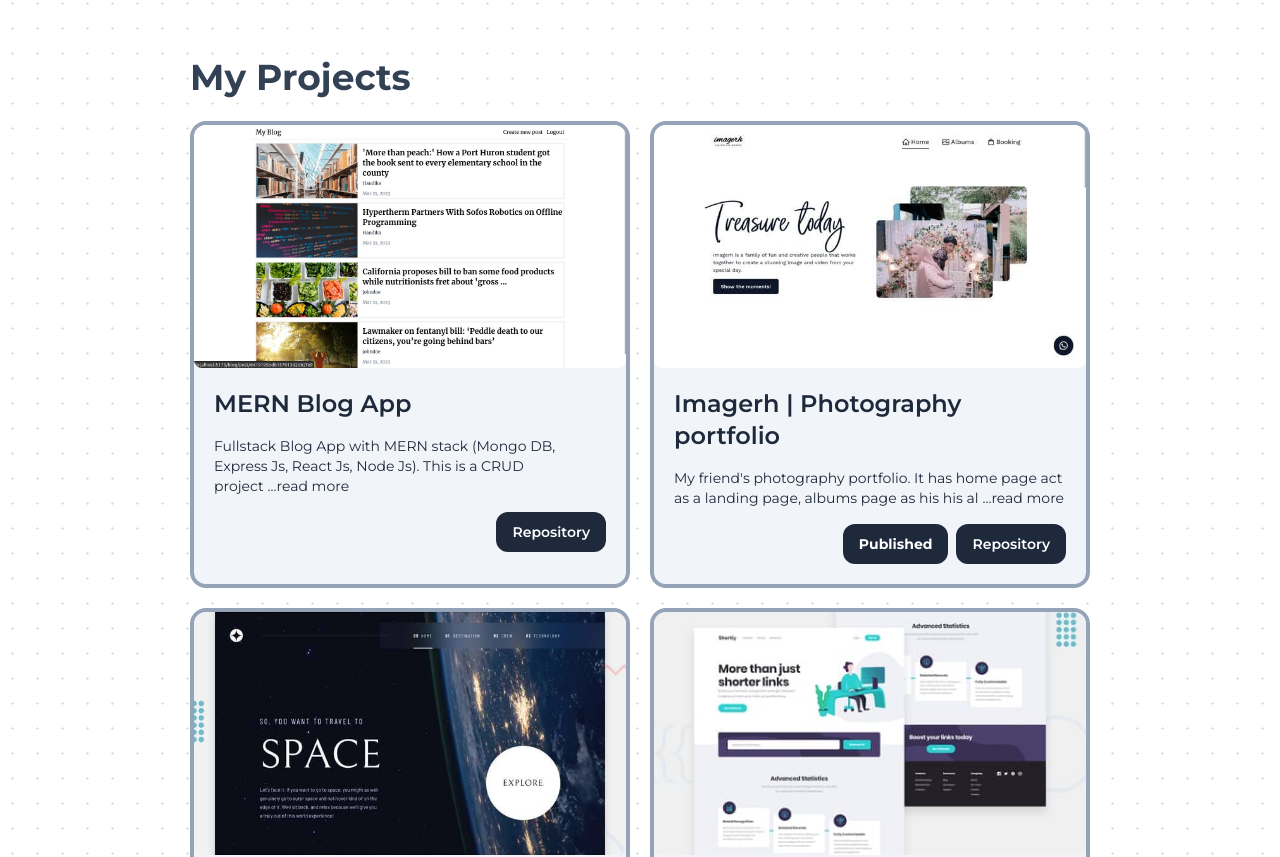
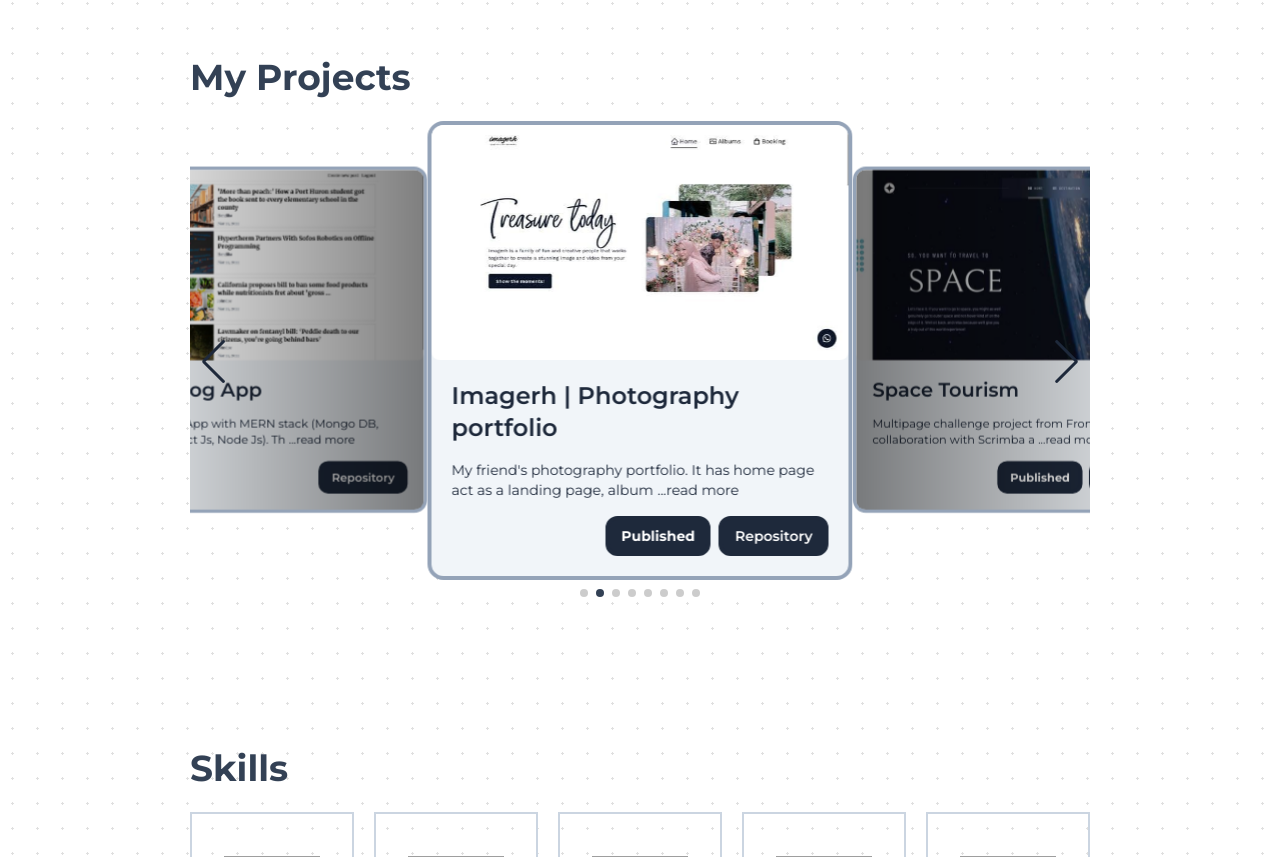
Before and after one commit to mhmmdhandika/handikas-portfolio, a React (Vite) app: page / in a window 1280 px wide. Shown: the part 759-1616 px from the top of the page. Built offline with nearby package versions, Linux system fonts and the light colour scheme; grey boxes are pictures that could not be loaded; the HTML template or start-up script is replaced by a standard one.

Commit message:
change projects to swiper

```diff
--- a/package.json
+++ b/package.json
@@ -7,7 +7,8 @@
     "react-dom": "^18.2.0",
     "react-icons": "^4.4.0",
     "react-scroll": "^1.8.7",
-    "sweetalert": "^2.1.2"
+    "sweetalert": "^2.1.2",
+    "swiper": "^9.2.4"
   },
   "scripts": {
     "dev": "vite",
--- a/src/components/ReadMore.jsx
+++ b/src/components/ReadMore.jsx
@@ -11,7 +11,7 @@ function ReadMore({ children }) {
 
   return (
     <p className='inline w-full'>
-      {isReadMore ? text.slice(0, 100) : text}
+      {isReadMore ? text.slice(0, 80) : text}
       <span
         onClick={toggleReadMore}
         className='cursor-pointer pl-1 hover:underline'
--- a/src/index.css
+++ b/src/index.css
@@ -168,3 +168,16 @@ h1 {
     border-radius: 64% 36% 27% 73% / 55% 58% 42% 45%;
   }
 }
+
+.swiper-pagination {
+  position: static !important;
+}
+
+.swiper-pagination-bullet-active {
+  background-color: #334155 !important;
+}
+
+.swiper-button-next,
+.swiper-button-prev {
+  color: #1e293b !important;
+}
--- a/src/partials/Hero.jsx
+++ b/src/partials/Hero.jsx
@@ -75,6 +75,7 @@ export default function Hero() {
             <img
               src='/assets/img/other/my-photo.png'
               alt="Muhamad Handika Sopian's photo"
+              draggable={false}
             />
           </div>
         </div>
--- a/src/partials/Projects.jsx
+++ b/src/partials/Projects.jsx
@@ -2,13 +2,22 @@ import { useContext } from 'react';
 import { SectionContext } from '../App';
 import projectsData from '../data/projects.json';
 import ReadMore from '../components/ReadMore';
+// Import Swiper React components
+import { Swiper, SwiperSlide } from 'swiper/react';
+import { Controller, Pagination, EffectCoverflow, Navigation } from 'swiper';
+
+// Import Swiper styles
+import 'swiper/css';
+import 'swiper/css/effect-coverflow';
+import 'swiper/css/pagination';
+import 'swiper/css/navigation';
 
 export default function Projects() {
   const thisSection = useContext(SectionContext).filter((section, index) => {
     return index === 1;
   })[0];
 
-  const lastFourProjects = -4;
+  const reversedProjectsData = [...projectsData].reverse();
 
   return (
     <section
@@ -18,17 +27,31 @@ export default function Projects() {
     >
       <div className='child-section'>
         <h2 className='title-section'>{`My ${thisSection.name}`}</h2>
-        <div className='grid gap-5 sm:grid-cols-2'>
-          {projectsData
-            .slice(lastFourProjects)
-            .reverse()
-            .map((project, index) => {
-              const { name, image, description, repository, published } =
-                project;
+        <Swiper
+          modules={[Controller, Pagination, Navigation, EffectCoverflow]}
+          effect='coverflow'
+          centeredSlides={true}
+          spaceBetween={50}
+          slidesPerView='2'
+          coverflowEffect={{
+            rotate: 0,
+            stretch: 0,
+            depth: 100,
+            modifier: 2.5,
+          }}
+          navigation={{
+            nextEl: '.swiper-button-next',
+            prevEl: '.swiper-button-prev',
+          }}
+          pagination={{ clickable: true }}
+          initialSlide={1}
+        >
+          {reversedProjectsData.map((project, index) => {
+            const { name, image, description, repository, published } = project;
 
             return (
-                <div
-                  className='rounded-2xl border-4 border-slate-400 bg-slate-100 transition duration-500 overflow-hidden hover:shadow-xl'
+              <SwiperSlide
+                className='max-h-[500px] overflow-hidden rounded-2xl border-4 border-slate-400 bg-slate-100 transition duration-500 hover:shadow-xl'
                 key={index}
               >
                 {/* image */}
@@ -36,32 +59,28 @@ export default function Projects() {
                   <img
                     src={image}
                     alt={`${name}'s screenshot`}
-                      className='rounded-lg aspect-video object-cover transition duration-500 group-hover:scale-110'
+                    className='aspect-video rounded-lg object-cover transition duration-500 group-hover:scale-110'
                   />
                 </div>
                 {/* text card */}
-                  <div role='text card' className='flex flex-col gap-4 m-5'>
+                <div role='text card' className='m-5 flex flex-col gap-4'>
                   {/* title */}
-                    <h3 className='font-semibold text-primary text-2xl'>
+                  <h3 className='text-2xl font-semibold text-primary'>
                     {name}
                   </h3>
                   {/* caption */}
                   <div className='text-sm text-primary'>
-                      {description.length >= 95 ? (
+                    {description.length >= 80 ? (
                       <ReadMore>{description}</ReadMore>
                     ) : (
                       description
                     )}
                   </div>
-                    <div className='flex justify-end place-content-end gap-x-2'>
+                  <div className='flex place-content-end justify-end gap-x-2'>
                     {/* link to the website */}
                     {published !== '' && (
-                        <button className='btn text-white bg-primary block w-fit font-bold '>
-                          <a
-                            href={published}
-                            target='blank'
-                            className='text-sm'
-                          >
+                      <button className='btn block w-fit bg-primary font-bold text-white '>
+                        <a href={published} target='blank' className='text-sm'>
                           Published
                         </a>
                       </button>
@@ -71,17 +90,23 @@ export default function Projects() {
                       <a
                         href={repository}
                         target='blank'
-                          className='font-semibold text-sm text-white group-hover:text-primary'
+                        className='text-sm font-semibold text-white group-hover:text-primary'
                       >
                         Repository
                       </a>
                     </button>
                   </div>
                 </div>
-                </div>
+              </SwiperSlide>
             );
           })}
+          <div className='swiper-button-navigation'>
+            <div className='swiper-button-next text-primary'></div>
+            <div className='swiper-button-prev'></div>
           </div>
+        </Swiper>
+        {/* <div className='grid gap-5 sm:grid-cols-2'>
+        </div> */}
       </div>
     </section>
   );
```
Also changed, not shown: 1 other file (tests, documents, lock files or other folders). Lines whose indentation alone changed are shown as unchanged.
